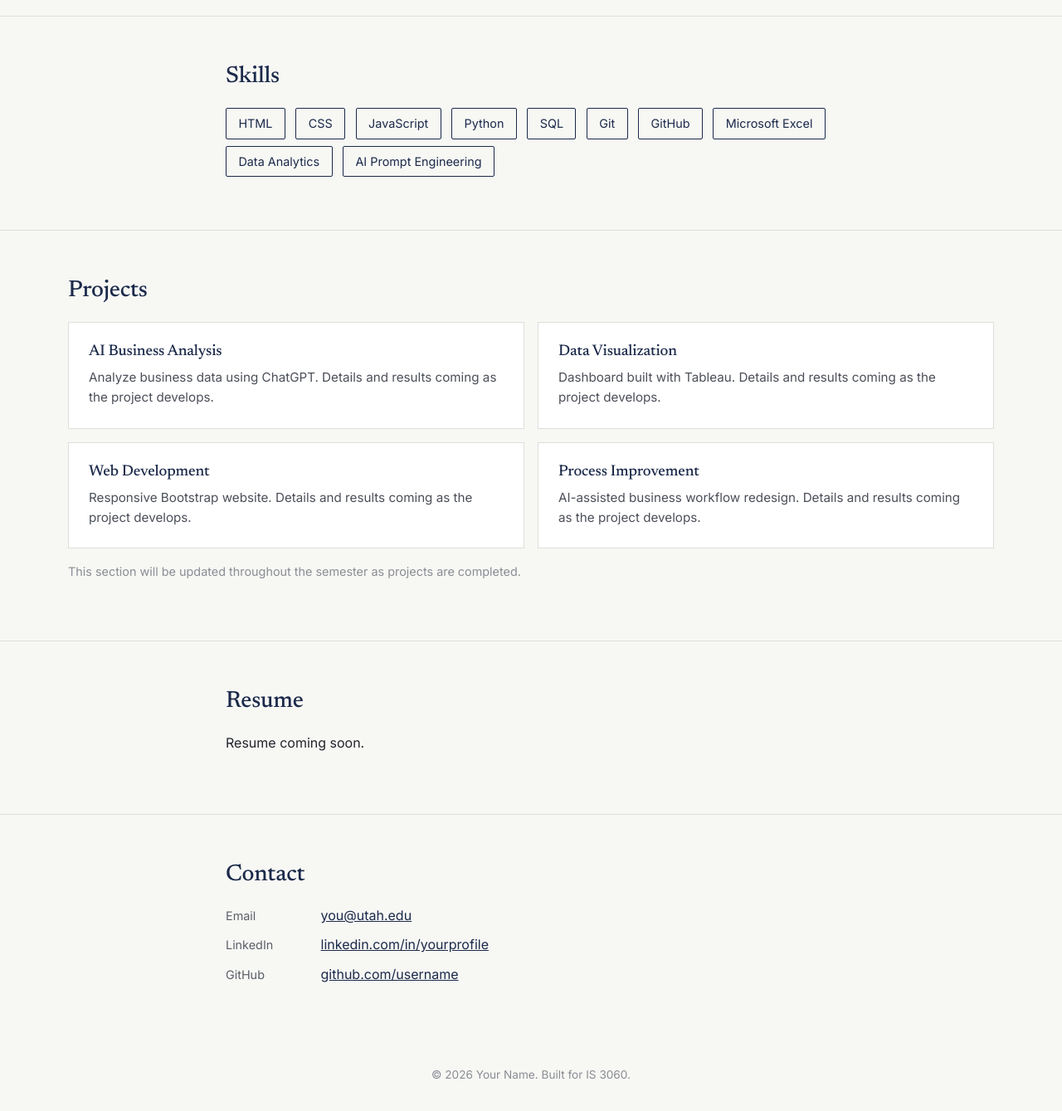
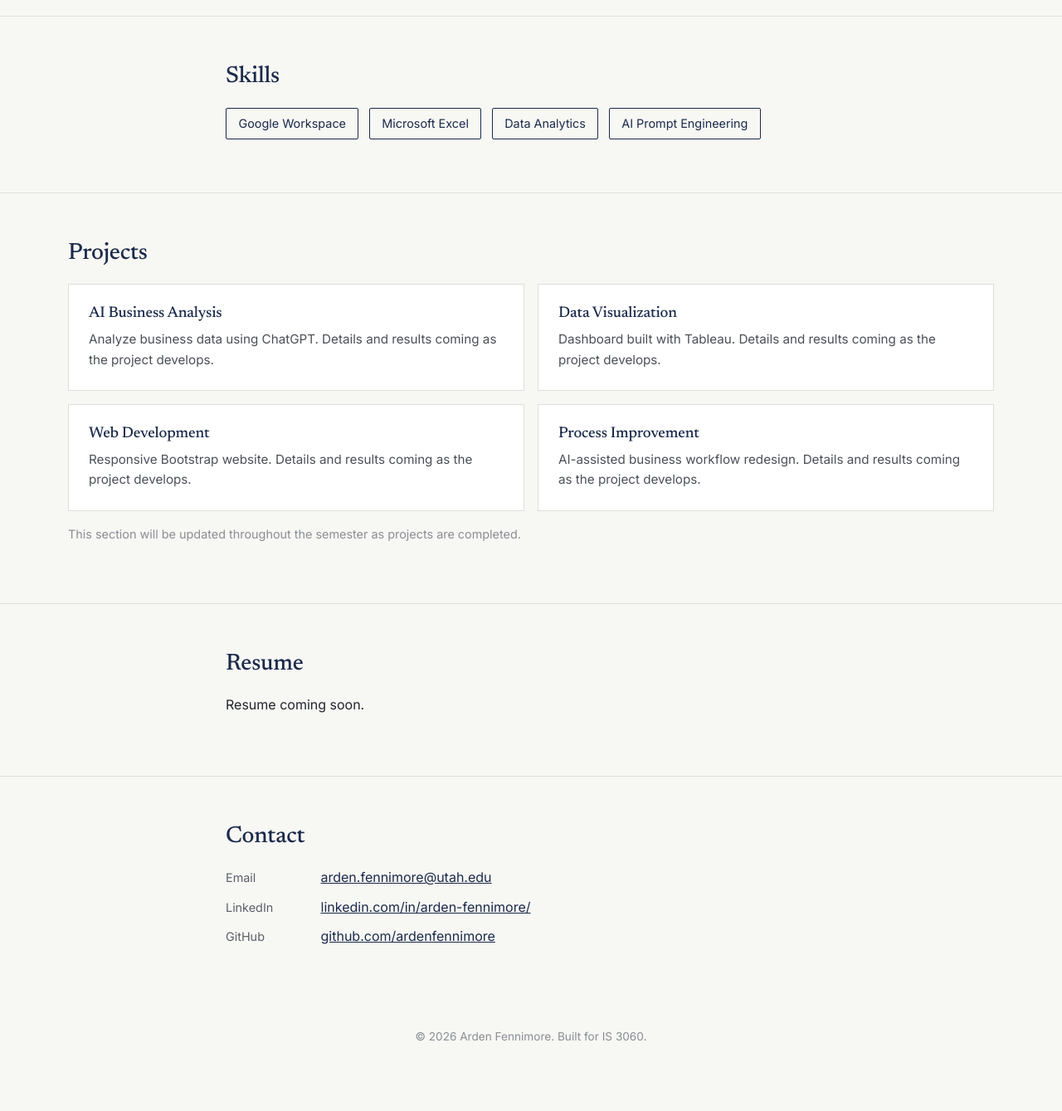
Before and after one commit to ardenfennimore/ardenfennimore.github.io, a plain HTML site: page index.html in a window 1280 px wide. Shown: the part 720-2059 px from the top of the page at 83% size. After the commit the page ends 2013 px from the top, so only its background shows below. Drawn offline with nearby package versions, Linux system fonts and the light colour scheme.

Commit message:
Update personal information in index.html

```diff
--- a/index.html
+++ b/index.html
@@ -177,8 +177,8 @@
 <!-- ===== Header / Hero ===== -->
 <header class="hero" id="top">
   <div class="container">
-    <h1>Your Name</h1>
-    <div class="title-line">Information Systems Student</div>
+    <h1>Arden Fennimore</h1>
+    <div class="title-line">Accounting Student</div>
     <div class="school-line">University of Utah</div>
   </div>
 </header>
@@ -199,13 +199,7 @@
   <div class="container section-inner">
     <h2>Skills</h2>
     <div>
-      <span class="skill-chip">HTML</span>
-      <span class="skill-chip">CSS</span>
-      <span class="skill-chip">JavaScript</span>
-      <span class="skill-chip">Python</span>
-      <span class="skill-chip">SQL</span>
-      <span class="skill-chip">Git</span>
-      <span class="skill-chip">GitHub</span>
+      <span class="skill-chip">Google Workspace</span>
       <span class="skill-chip">Microsoft Excel</span>
       <span class="skill-chip">Data Analytics</span>
       <span class="skill-chip">AI Prompt Engineering</span>
@@ -270,15 +264,15 @@
   <div class="container section-inner">
     <h2>Contact</h2>
     <ul class="contact-list">
-      <li><span class="label">Email</span> <a href="mailto:you@utah.edu">you@utah.edu</a></li>
-      <li><span class="label">LinkedIn</span> <a href="https://linkedin.com/in/yourprofile" target="_blank">linkedin.com/in/yourprofile</a></li>
-      <li><span class="label">GitHub</span> <a href="https://github.com/username" target="_blank">github.com/username</a></li>
+      <li><span class="label">Email</span> <a href="mailto:you@utah.edu">arden.fennimore@utah.edu</a></li>
+      <li><span class="label">LinkedIn</span> <a href="https://linkedin.com/in/yourprofile" target="_blank">linkedin.com/in/arden-fennimore/</a></li>
+      <li><span class="label">GitHub</span> <a href="https://github.com/username" target="_blank">github.com/ardenfennimore</a></li>
     </ul>
   </div>
 </section>
 
 <footer>
-  &copy; 2026 Your Name. Built for IS 3060.
+  &copy; 2026 Arden Fennimore. Built for IS 3060.
 </footer>
 
 <script src="https://cdnjs.cloudflare.com/ajax/libs/bootstrap/5.3.3/js/bootstrap.bundle.min.js"></script>
```
